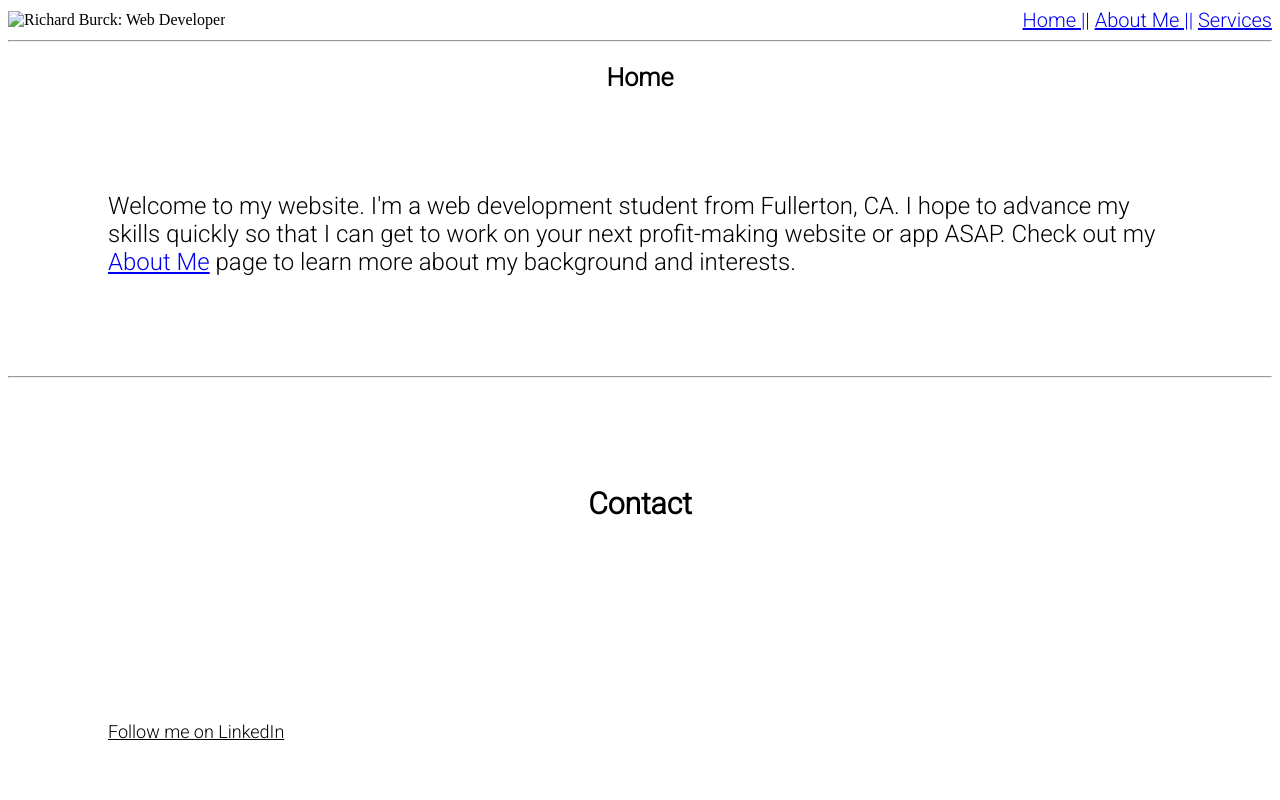
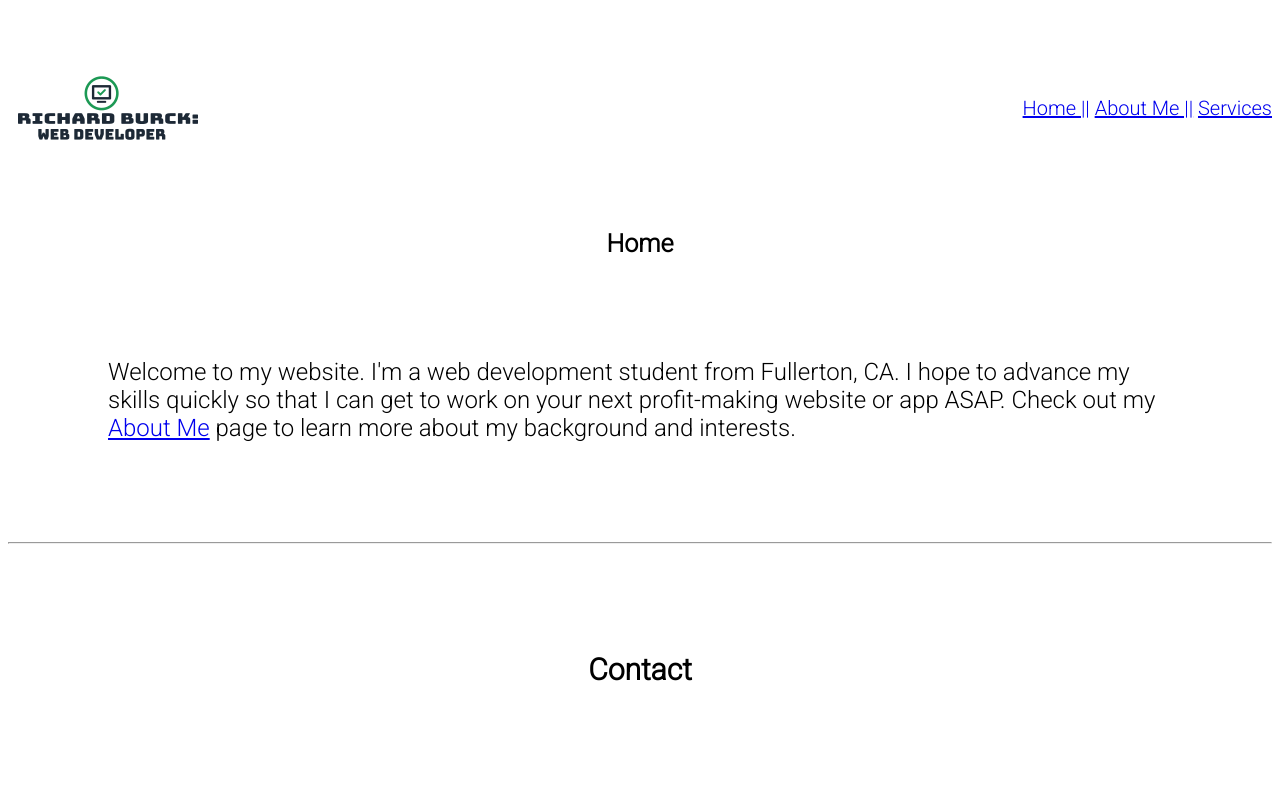
Before and after one commit to rdburck/Portfolio-Website, a plain HTML site: page index.html in a window 1280 px wide. Shown: the top 800 px of the page. Drawn offline with Linux system fonts and the light colour scheme; a web font is replaced by a local one.

Commit message:
Add files via upload

```diff
--- a/index.html
+++ b/index.html
@@ -12,7 +12,7 @@
 	<header>
 		<!--<h1>Richard Burck</h1>
 		<h2 class = "subtitle">Web Developer</h2>-->
-		<img src = "webimages/logo.png" alt = "Richard Burck: Web Developer" class = "logo">
+		<img src = "logo.png" alt = "Richard Burck: Web Developer">
 		<nav>
 			<a href = "index.html">Home ||</a>
 			<a href = "about.html">About Me ||</a>
@@ -20,7 +20,7 @@
 		</nav>
 	</header>
 <main>
-	<hr>
+	<!--<hr>-->
 	<article>
 		<!--content goes here-->
 		<h2>Home</h2>
```
